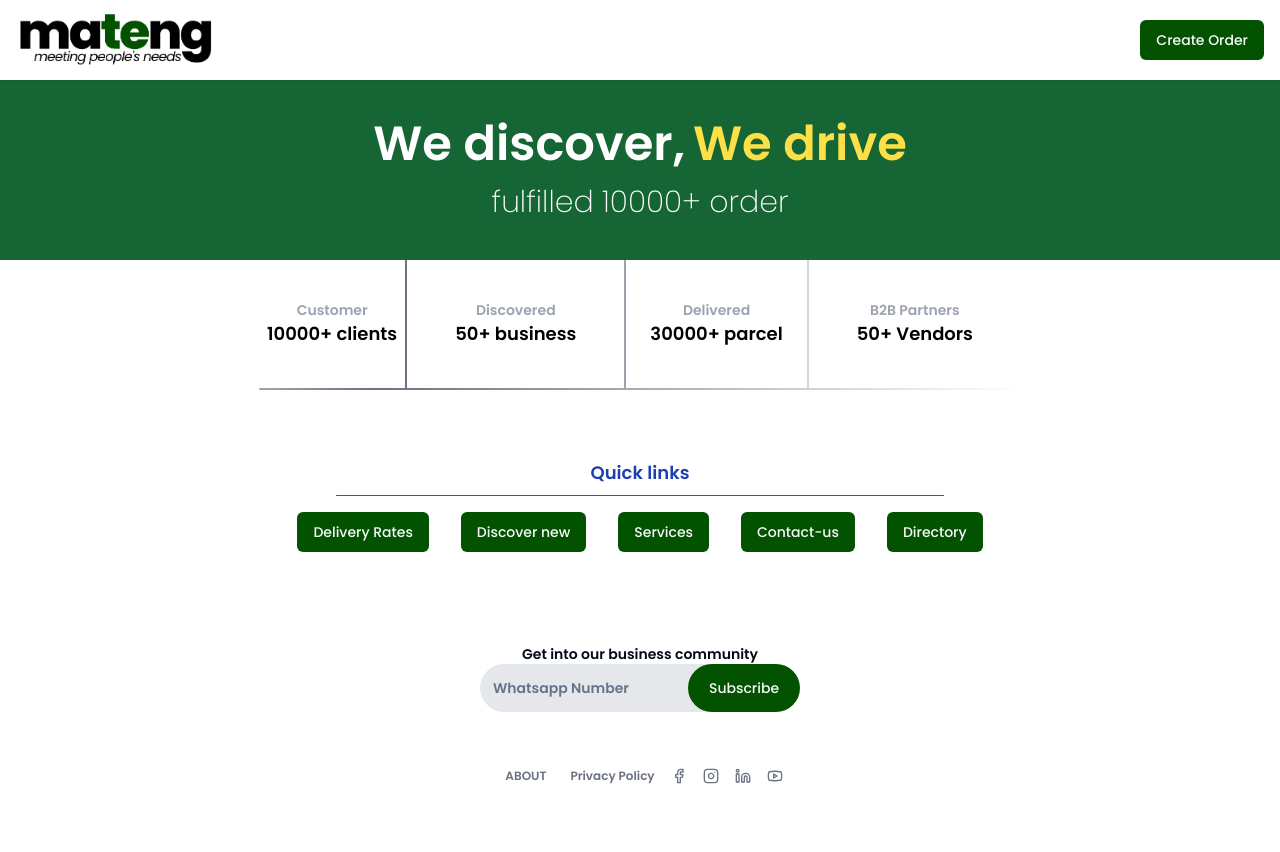
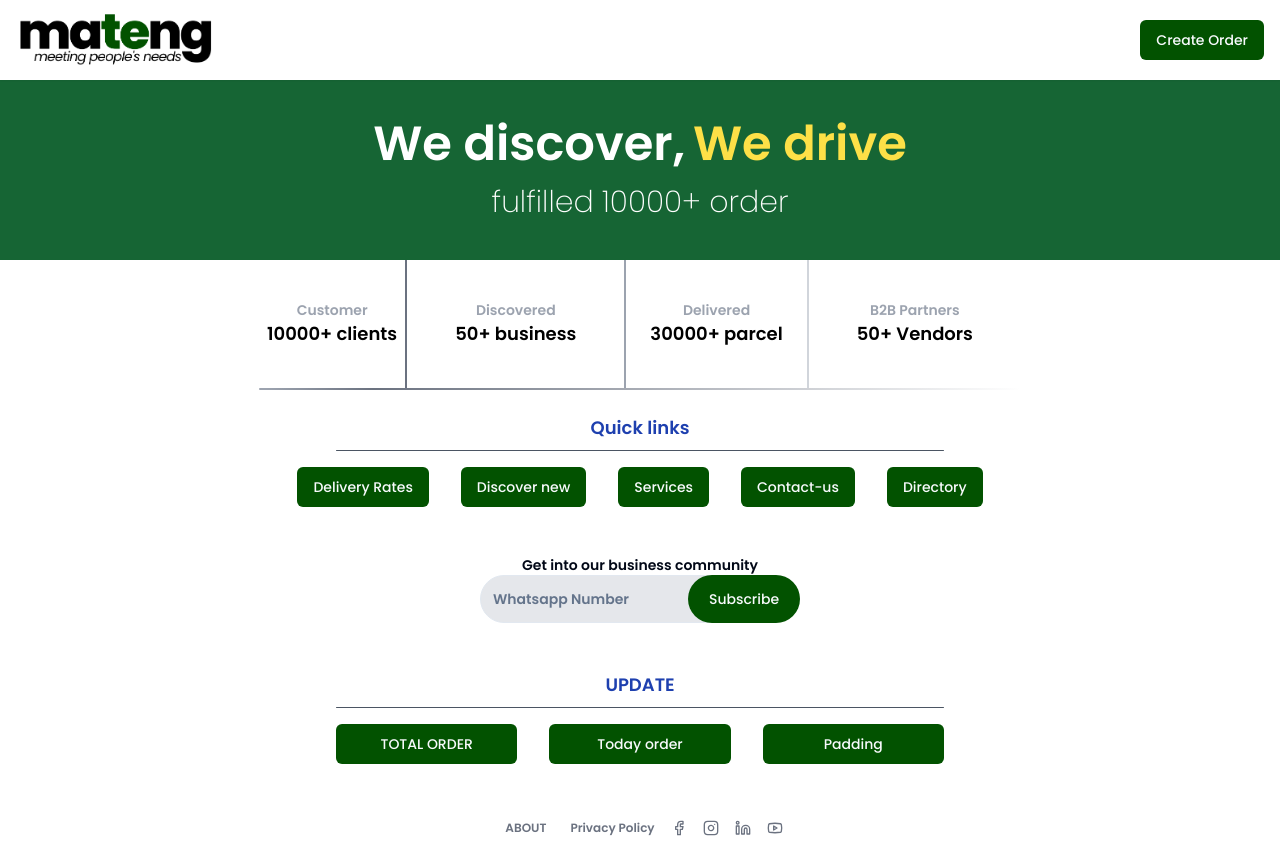
Before and after one commit to bonison01/mateng2, a Next.js app in the folder mateng-marketing-marketing-clone/: page / in a window 1280 px wide. Before the commit the page ends 800 px from the top, so only its background shows below. Built offline with nearby package versions, Linux system fonts and the light colour scheme.

Commit message:
Update page.tsx

```diff
--- a/mateng-marketing-marketing-clone/app/(marketing)/page.tsx
+++ b/mateng-marketing-marketing-clone/app/(marketing)/page.tsx
@@ -1,6 +1,7 @@
 import { Footer } from "./_components/footer-section";
 import { Main } from "./_components/main-section";
 import { QuickLink } from "./_components/quick-link-section";
+import { Update } from "./_components/bottun_link";
 import { Subscribe } from "./_components/subscribe";
 
 export default function Home() {
@@ -9,6 +10,7 @@ export default function Home() {
       <Main />
       <QuickLink />
       <Subscribe />
+      <Update />
       <Footer />
     </main>
   );
```
